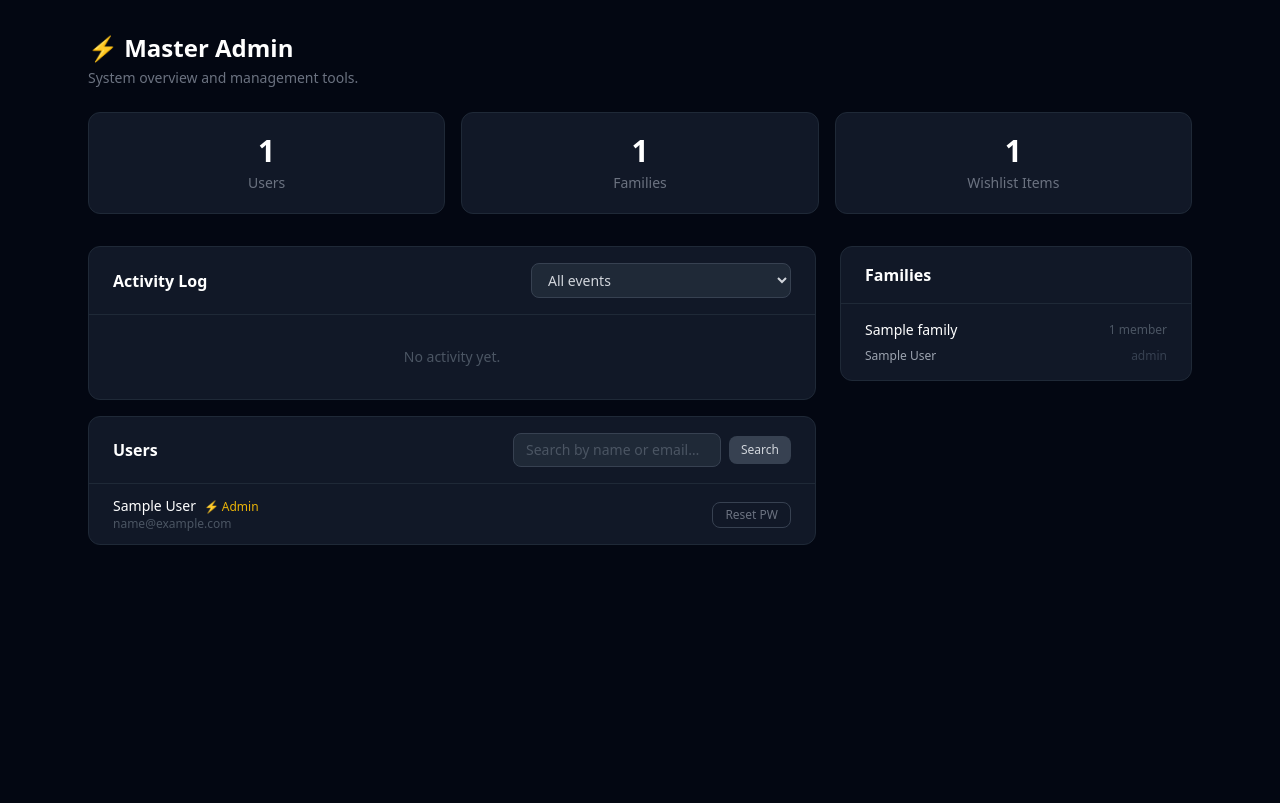
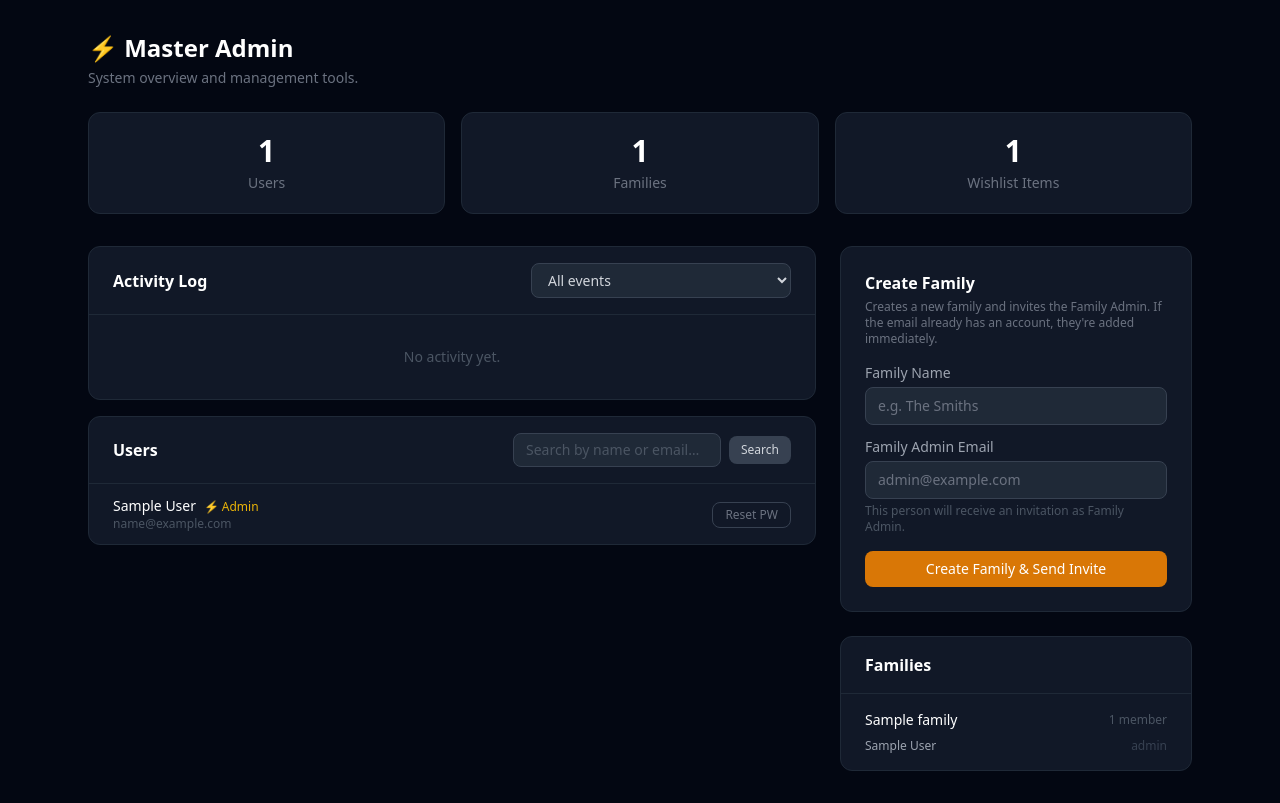
Before and after one commit to tbarretta/AnthonyBot, a Django app: page /admin/ in a window 1280 px wide. Shown: the part 53-856 px from the top of the page. Before the commit the page ends 598 px from the top, so only its background shows below. Run offline with Django 5.2, Linux system fonts and the light colour scheme; a user stored in the database is signed in; tables that the repository leaves empty hold one stand-in row (values such as "Sample post"); data that the repository does not hold is empty; parts of the project's set-up code (start-up, migrations or seed data) failed here and were passed over; some libraries are stand-ins or nearby versions.

Commit message:
Add family creation to Master Admin
- Add role field to FamilyInvitation (members vs admins can be invited)
- register_view now uses invitation.role instead of hardcoded 'member'
- Master Admin can create families and invite Family Admin by email
- Handles both new users (sends invite) and existing users (adds directly)
- Added family_created event type to ActivityLog
- Updated master_admin template with Create Family form

```diff
--- a/projects/gift-registry/apps/accounts/views.py
+++ b/projects/gift-registry/apps/accounts/views.py
@@ -48,8 +48,8 @@ def register_view(request, token):
     form = RegistrationForm(request.POST or None, initial={"email": invitation.email})
     if request.method == "POST" and form.is_valid():
         user = form.save()
-        # Create family membership
-        FamilyMembership.objects.create(user=user, family=invitation.family, role="member")
+        # Create family membership — role comes from the invitation
+        FamilyMembership.objects.create(user=user, family=invitation.family, role=invitation.role)
         invitation.status = "accepted"
         invitation.save(update_fields=["status"])
         # Create notification prefs
--- a/projects/gift-registry/apps/families/models.py
+++ b/projects/gift-registry/apps/families/models.py
@@ -85,6 +85,7 @@ class FamilyInvitation(models.Model):
         related_name="sent_invitations",
     )
     email = models.EmailField()
+    role = models.CharField(max_length=10, choices=ROLE_CHOICES, default="member")
     token = models.UUIDField(default=uuid.uuid4, unique=True)
     status = models.CharField(max_length=10, choices=STATUS_CHOICES, default="pending")
     created_at = models.DateTimeField(auto_now_add=True)
--- a/projects/gift-registry/apps/notifications/models.py
+++ b/projects/gift-registry/apps/notifications/models.py
@@ -15,6 +15,7 @@ EVENT_TYPES = [
     ("account_deleted",   "Account Deleted"),
     ("admin_pw_reset",    "Admin Password Reset"),
     ("access_reset",      "Access Request Reset by Admin"),
+    ("family_created",    "Family Created by Admin"),
 ]
 
 
--- a/projects/gift-registry/apps/notifications/urls_admin.py
+++ b/projects/gift-registry/apps/notifications/urls_admin.py
@@ -3,6 +3,7 @@ from . import views
 
 urlpatterns = [
     path("", views.master_admin, name="master_admin"),
+    path("create-family/", views.create_family, name="create_family"),
     path("reset-password/", views.admin_reset_password, name="admin_reset_password"),
     path("reset-access/<uuid:access_id>/", views.admin_reset_access, name="admin_reset_access"),
 ]
--- a/projects/gift-registry/apps/notifications/views.py
+++ b/projects/gift-registry/apps/notifications/views.py
@@ -91,6 +91,65 @@ def admin_reset_password(request):
 
 @login_required
 @master_admin_required
+def create_family(request):
+    """Master Admin creates a new family and invites the first Family Admin."""
+    if request.method == "POST":
+        from apps.families.models import Family, FamilyInvitation
+        from apps.notifications.tasks import send_invitation_email
+
+        family_name = request.POST.get("family_name", "").strip()
+        admin_email = request.POST.get("admin_email", "").strip().lower()
+
+        if not family_name or not admin_email:
+            messages.error(request, "Family name and admin email are both required.")
+            return redirect("master_admin")
+
+        if Family.objects.filter(name__iexact=family_name).exists():
+            messages.error(request, f'A family named "{family_name}" already exists.')
+            return redirect("master_admin")
+
+        # Create the family (Master Admin as creator)
+        family = Family.objects.create(name=family_name, created_by=request.user)
+
+        # If the invited person already has an account, make them admin immediately
+        from django.contrib.auth import get_user_model
+        User = get_user_model()
+        existing_user = User.objects.filter(email=admin_email).first()
+        if existing_user:
+            from apps.families.models import FamilyMembership
+            FamilyMembership.objects.get_or_create(
+                user=existing_user, family=family,
+                defaults={"role": "admin"}
+            )
+            ActivityLog.log(
+                event_type="family_created",
+                actor=request.user,
+                family=family,
+                description=f'Master Admin created family "{family_name}" and added existing user {admin_email} as Family Admin',
+            )
+            messages.success(request, f'Family "{family_name}" created. {existing_user.name} has been added as Family Admin.')
+        else:
+            # Send an invitation with admin role
+            inv = FamilyInvitation.objects.create(
+                family=family,
+                invited_by=request.user,
+                email=admin_email,
+                role="admin",
+            )
+            send_invitation_email.delay(str(inv.id))
+            ActivityLog.log(
+                event_type="family_created",
+                actor=request.user,
+                family=family,
+                description=f'Master Admin created family "{family_name}" and invited {admin_email} as Family Admin',
+            )
+            messages.success(request, f'Family "{family_name}" created. An invitation has been sent to {admin_email}.')
+
+    return redirect("master_admin")
+
+
+@login_required
+@master_admin_required
 def admin_reset_access(request, access_id):
     """Reset a denied access request so the member can re-request."""
     from apps.access.models import WishlistAccessRequest
--- a/projects/gift-registry/templates/admin/master_admin.html
+++ b/projects/gift-registry/templates/admin/master_admin.html
@@ -131,7 +131,32 @@
   </div>
 
   <!-- Right: Families -->
-  <div>
+  <div class="space-y-6">
+
+    <!-- Create Family -->
+    <div class="bg-gray-900 border border-gray-800 rounded-xl p-6">
+      <h2 class="font-semibold text-white mb-1">Create Family</h2>
+      <p class="text-gray-500 text-xs mb-4">Creates a new family and invites the Family Admin. If the email already has an account, they're added immediately.</p>
+      <form method="post" action="{% url 'create_family' %}" novalidate>
+        {% csrf_token %}
+        <div class="mb-3">
+          <label class="block text-sm font-medium text-gray-400 mb-1">Family Name</label>
+          <input type="text" name="family_name" placeholder="e.g. The Smiths"
+            class="w-full bg-gray-800 border border-gray-700 rounded-lg px-3 py-2 text-gray-200 placeholder-gray-500 focus:outline-none focus:border-[var(--color-primary)] focus:ring-1 focus:ring-[var(--color-primary)] text-sm">
+        </div>
+        <div class="mb-4">
+          <label class="block text-sm font-medium text-gray-400 mb-1">Family Admin Email</label>
+          <input type="email" name="admin_email" placeholder="admin@example.com"
+            class="w-full bg-gray-800 border border-gray-700 rounded-lg px-3 py-2 text-gray-200 placeholder-gray-500 focus:outline-none focus:border-[var(--color-primary)] focus:ring-1 focus:ring-[var(--color-primary)] text-sm">
+          <p class="text-xs text-gray-600 mt-1">This person will receive an invitation as Family Admin.</p>
+        </div>
+        <button type="submit"
+          class="w-full bg-[var(--color-primary)] hover:bg-[var(--color-primary-dark)] text-white text-sm font-medium py-2 rounded-lg transition-colors">
+          Create Family & Send Invite
+        </button>
+      </form>
+    </div>
+
     <div class="bg-gray-900 border border-gray-800 rounded-xl overflow-hidden">
       <div class="px-6 py-4 border-b border-gray-800">
         <h2 class="font-semibold text-white">Families</h2>
@@ -157,5 +182,7 @@
     </div>
   </div>
 
+  </div> <!-- end right column space-y-6 -->
+
 </div>
 {% endblock %}
```
